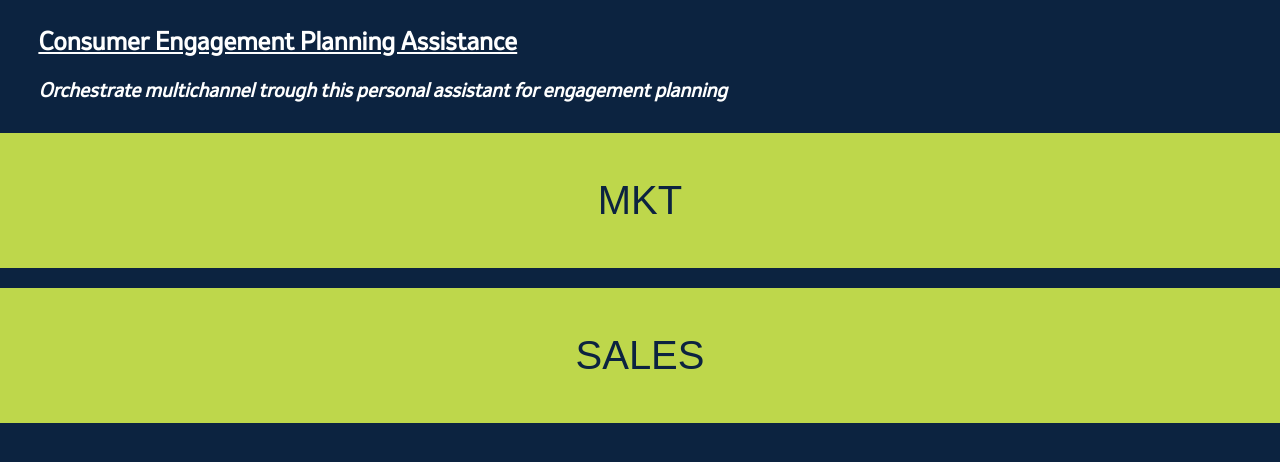
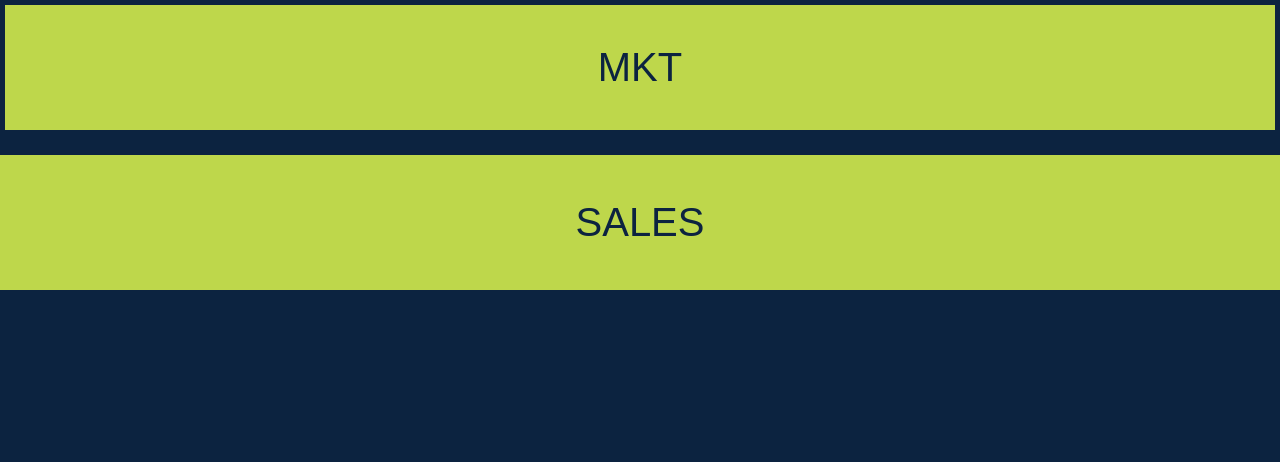
Before and after one commit to Angellomon/msd-modelo-de-atribucion, a SvelteKit app: page / in a window 1280 px wide. Shown: the top 462 px of the page. Built offline with nearby package versions, Linux system fonts and the light colour scheme.

Commit message:
chore: simplification

```diff
--- a/src/routes/+layout.svelte
+++ b/src/routes/+layout.svelte
@@ -2,16 +2,4 @@
 	import './styles.css';
 </script>
 
-<div>
-	<nav>
-		<h1><u>Consumer Engagement Planning Assistance</u></h1>
-		<h3><i>Orchestrate multichannel trough this personal assistant for engagement planning</i></h3>
-	</nav>
-	<slot />
-</div>
-
-<style>
-	nav {
-		padding: 1vh 3vw;
-	}
-</style>
+<slot />
```
